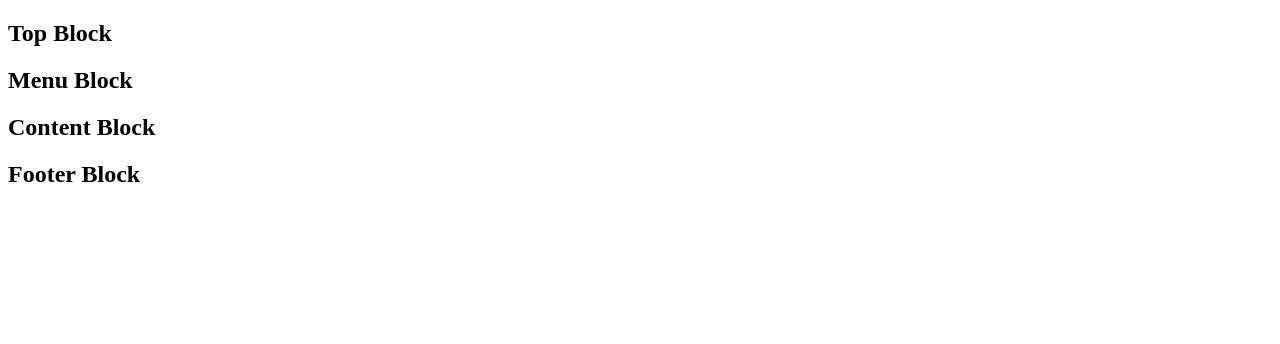
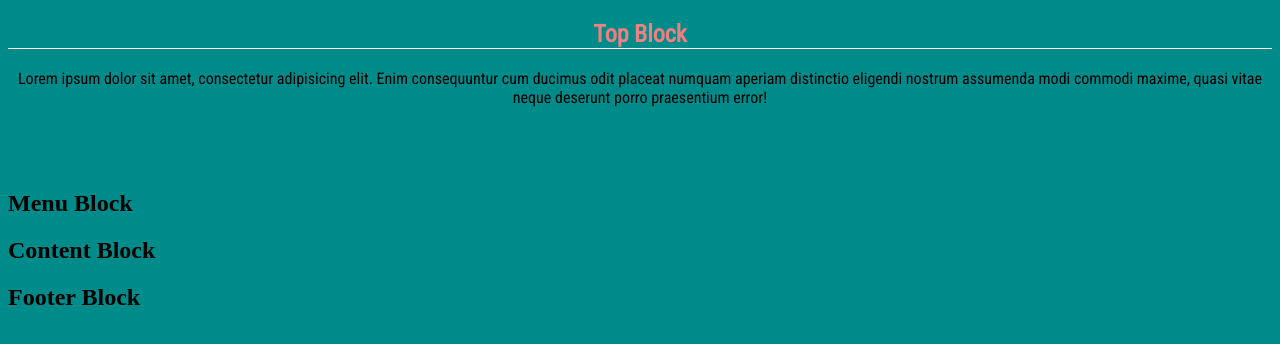
Before and after one commit to x25informer/jenapp, a plain HTML site: page index.html in a window 1280 px wide. Drawn offline with Linux system fonts and the light colour scheme.

Commit message:
Add in index.html link on font and add style.css new style

```diff
--- a/index.html
+++ b/index.html
@@ -4,10 +4,12 @@
     <meta charset="UTF-8">
     <title>gcost_ru</title>
     <link rel="stylesheet" href="style.css">
+    <link href="https://fonts.googleapis.com/css?family=Roboto+Condensed&display=swap" rel="stylesheet">
 </head>
 <body>
 <div class="tophead">
     <h2>Top Block</h2>
+	<p>Lorem ipsum dolor sit amet, consectetur adipisicing elit. Enim consequuntur cum ducimus odit placeat numquam aperiam distinctio eligendi nostrum assumenda modi commodi maxime, quasi vitae neque deserunt porro praesentium error!</p>
 </div>
 <div class="menu">
     <h2>Menu Block</h2>
--- a/style.css
+++ b/style.css
@@ -1 +1,5 @@
 /*StyleSheet*/
+/*StyleSheet*/
+body {background: #008B8B;}
+.tophead {height: 150px; text-align: center; font-family: 'Roboto Condensed', sans-serif;}
+.tophead h2 {color: #F08080; border-bottom: 1px solid #fff; width: auto;}
```
